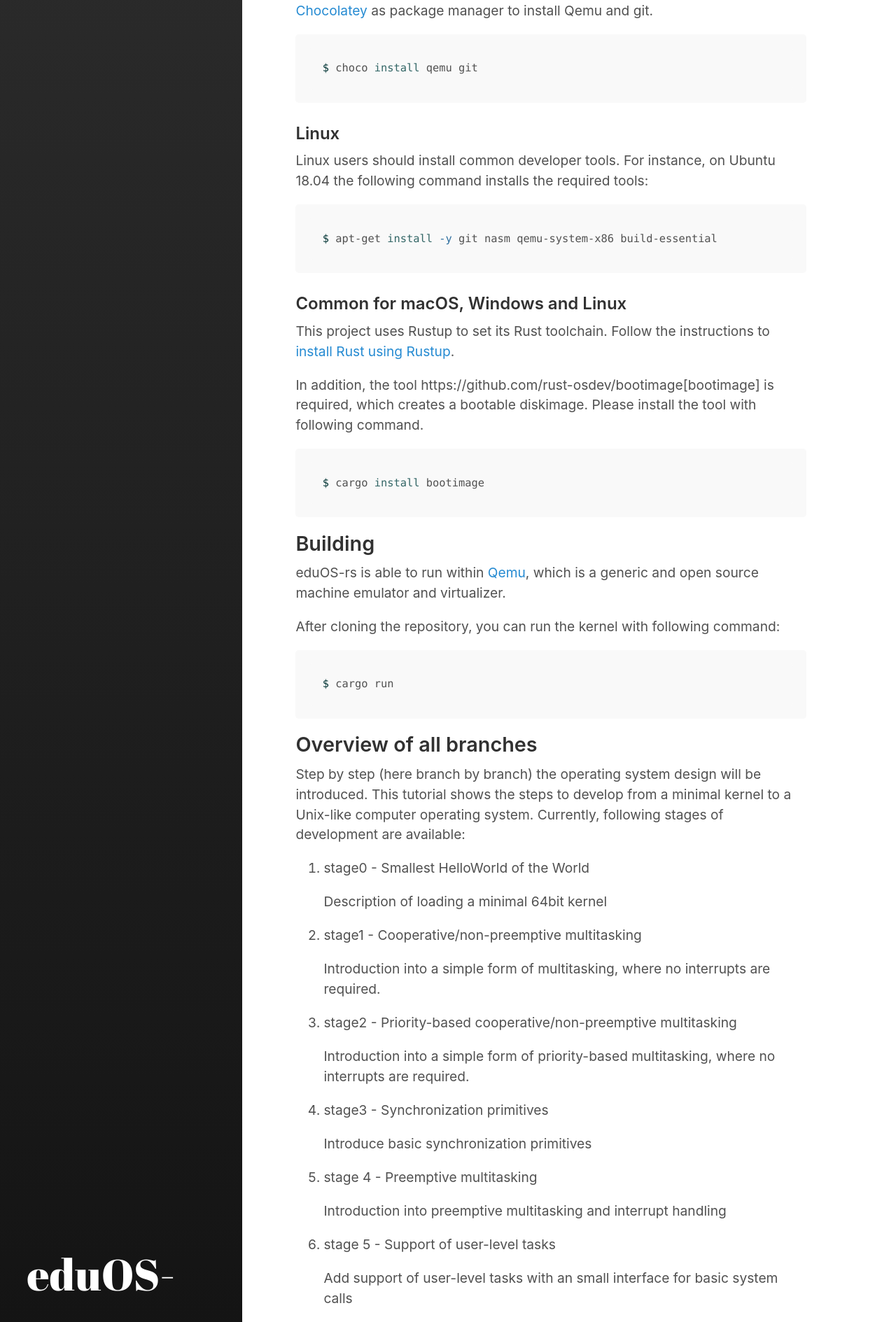
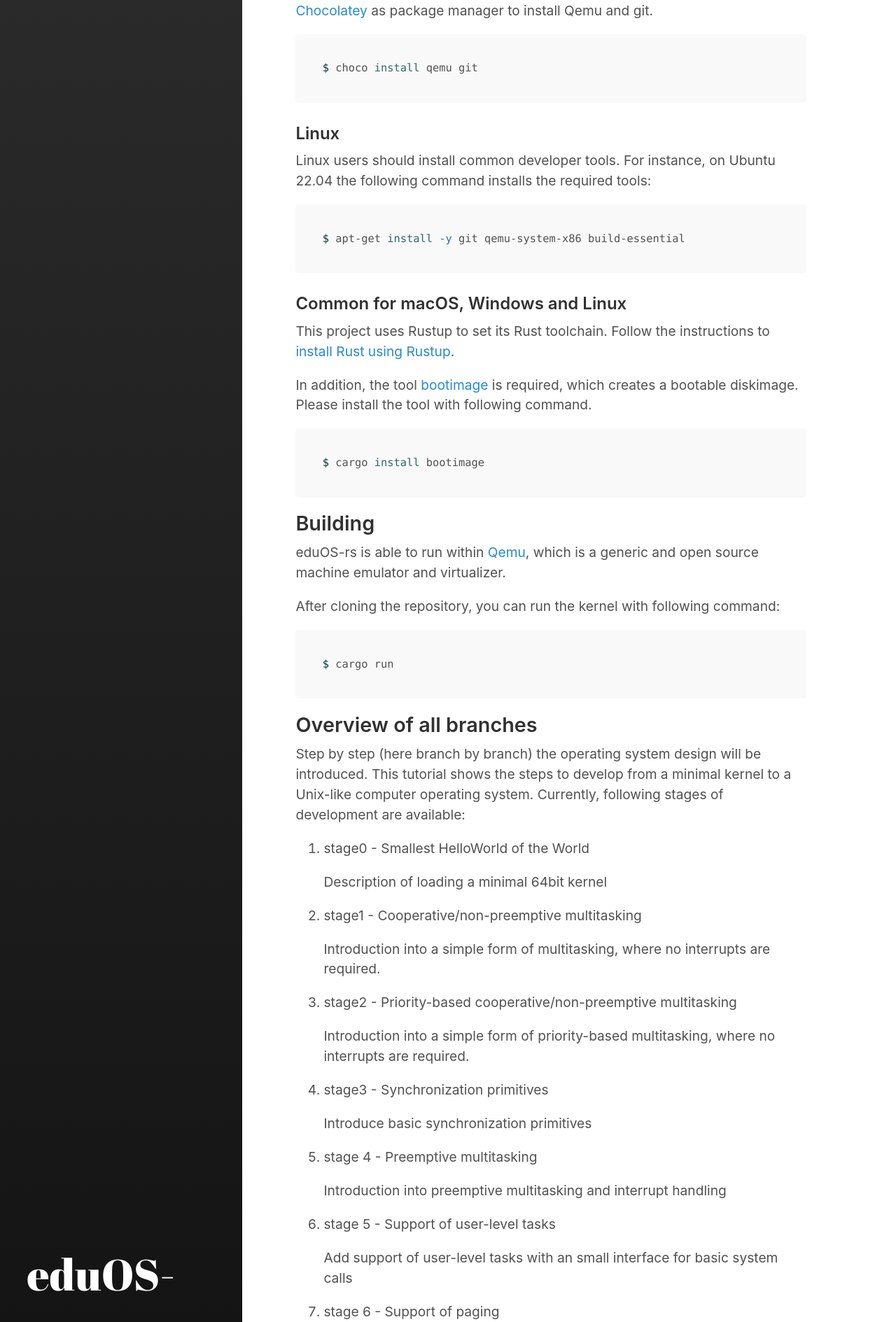
Before and after one commit to RWTH-OS/eduOS-rs, a Jekyll site: the page built from build.md, in a window 1280 px wide. Shown: the part 726-2615 px from the top of the page at 70% size. Built offline with Jekyll 4.4.1, drawn with Linux system fonts in a browser that asks for light colours; some of the changed text lies outside the part shown.

````diff
--- a/build.md
+++ b/build.md
@@ -33,17 +33,17 @@ $ choco install qemu git
 ### Linux
 
 Linux users should install common developer tools.
-For instance, on Ubuntu 18.04 the following command installs the required tools:
+For instance, on Ubuntu 22.04 the following command installs the required tools:
 
 ```sh
-$ apt-get install -y git nasm qemu-system-x86 build-essential
+$ apt-get install -y git qemu-system-x86 build-essential
 ```
 
 ### Common for macOS, Windows and Linux
 This project uses Rustup to set its Rust toolchain.
 Follow the instructions to [install Rust using Rustup](https://www.rust-lang.org/tools/install).
 
-In addition, the tool https://github.com/rust-osdev/bootimage[bootimage] is required, which creates a bootable diskimage.
+In addition, the tool [bootimage](https://github.com/rust-osdev/bootimage) is required, which creates a bootable diskimage.
 Please install the tool with following command.
 
 ```sh
````
Also changed, not shown: other parts of build.md (+7 -3 lines).
